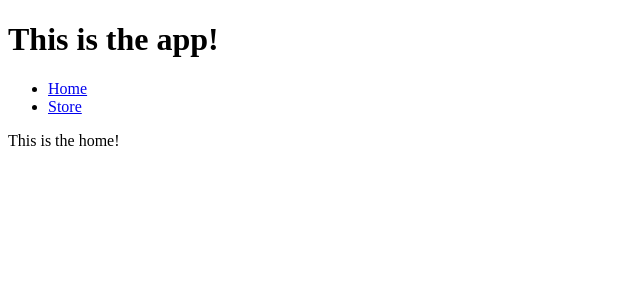
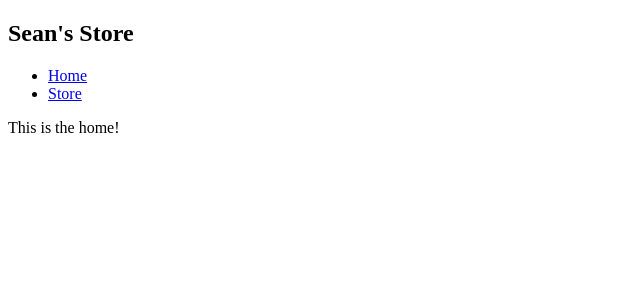
Before and after one commit to SeanRMcC/odin-shopping-cart, a React (Vite) app: page / in a window 1280 px wide. Shown: the top 300 px of the page, without its empty margins (0-640 px from the left). Built offline with nearby package versions, Linux system fonts and the light colour scheme.

Commit message:
Implement call to store API that updates array of store items

```diff
--- a/src/App.jsx
+++ b/src/App.jsx
@@ -5,7 +5,6 @@ function App() {
 
   return (
     <>
-      <h1>This is the app!</h1>
       <Nav />
       <Outlet />
     </>
--- a/src/components/Nav.jsx
+++ b/src/components/Nav.jsx
@@ -2,10 +2,14 @@ import { Link } from "react-router-dom";
 
 function Nav(){
     return (
-        <ul>
-            <li><Link to="/">Home</Link></li>
-            <li><Link to="store">Store</Link></li>
-        </ul>
+        <nav>
+            <h1>Sean's Store</h1>
+            <ul>
+                <li><Link to="/">Home</Link></li>
+                <li><Link to="store">Store</Link></li>
+            </ul>
+        </nav>
+
     );
 }
 
--- a/src/components/Store.jsx
+++ b/src/components/Store.jsx
@@ -1,4 +1,15 @@
+import { useState, useEffect } from "react";
+
 function Store(){
+    const [items, setItems] = useState([]);
+
+    useEffect(() => {
+        fetch("https://fakestoreapi.com/products", {mode: "cors"})
+            .then(response => response.json())
+            .then(storeItems => setItems(storeItems))
+    },[])
+
+    console.log(items);
     return (
         <p>This is the Store!</p>
     );
```
